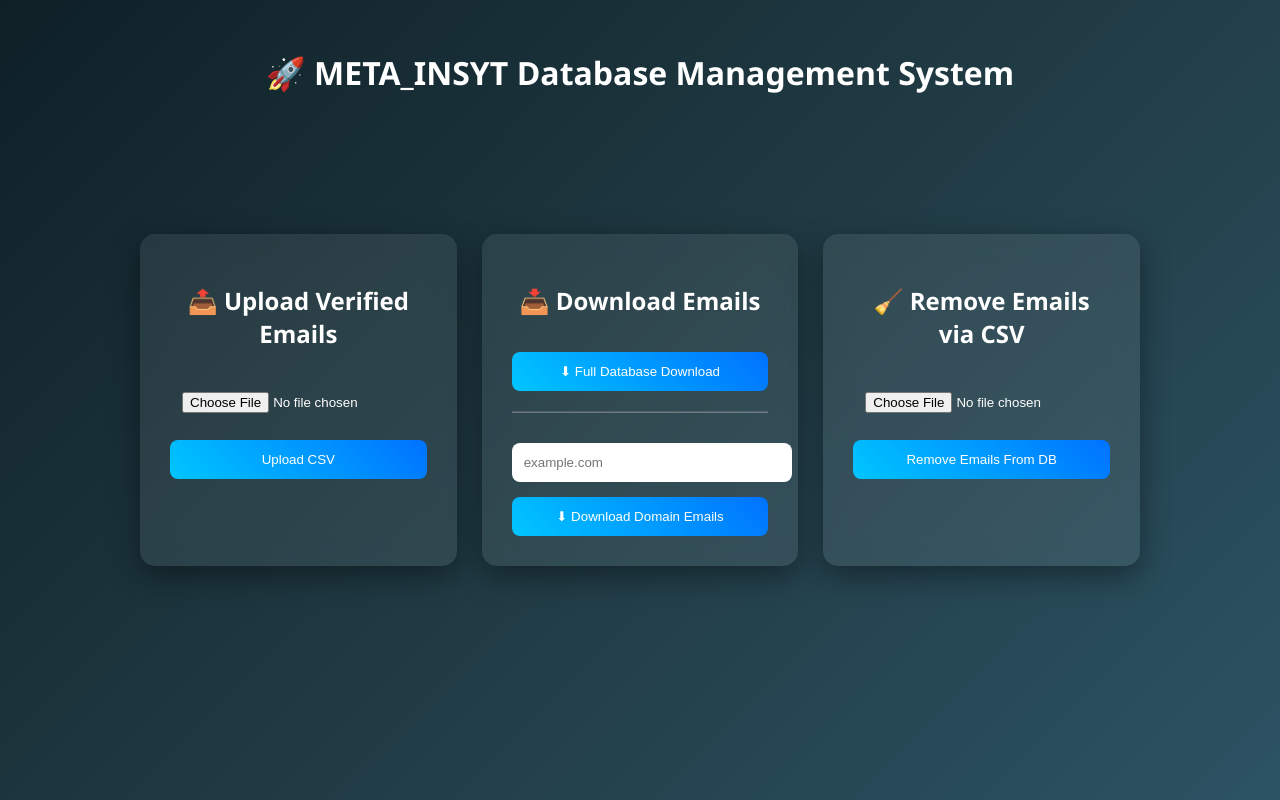
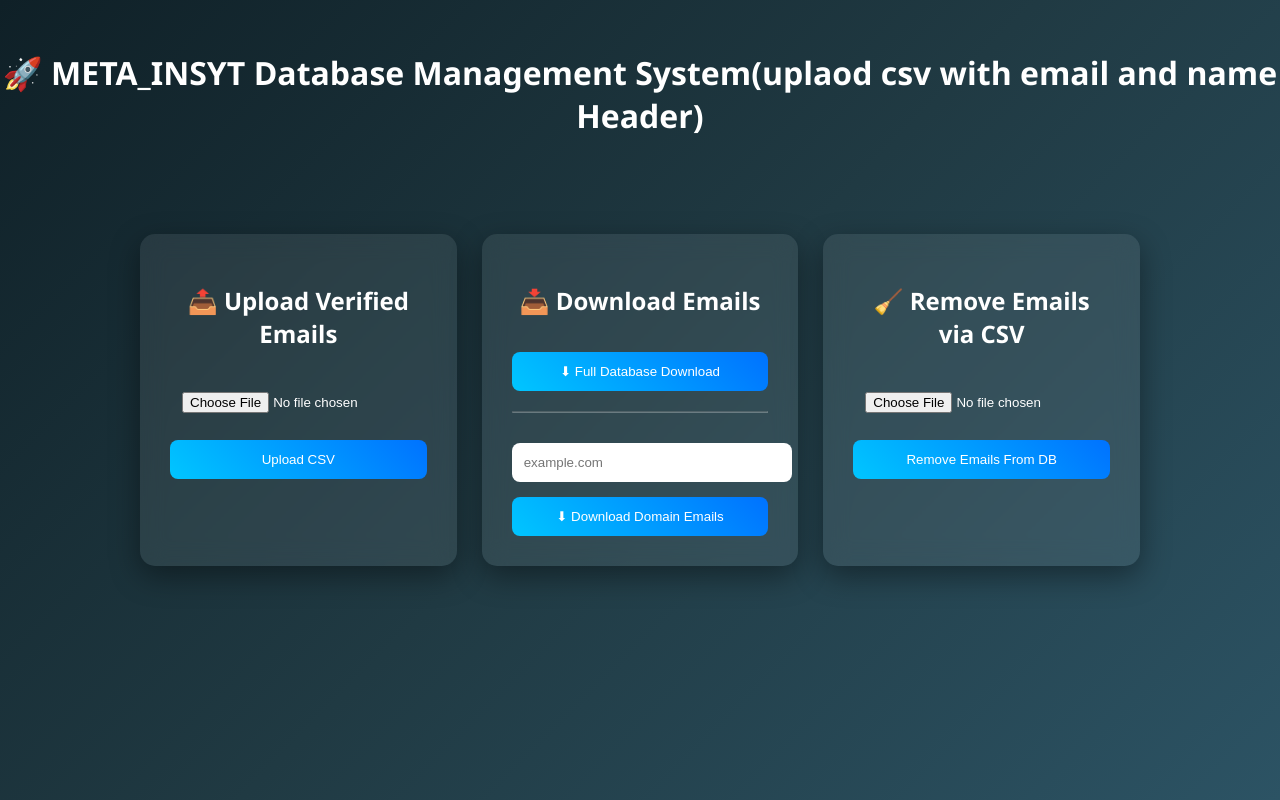
Before and after one commit to sfaizal786/database, a website: page public/index.html in a window 1280 px wide. Drawn offline with nearby package versions, Linux system fonts and the light colour scheme.

```diff
--- a/public/index.html
+++ b/public/index.html
@@ -76,7 +76,7 @@
 
 <body>
 
-<h1>🚀 META_INSYT Database Management System</h1>
+<h1>🚀 META_INSYT Database Management System(uplaod csv with email and name Header)</h1>
 
 <div class="container">
 
```
